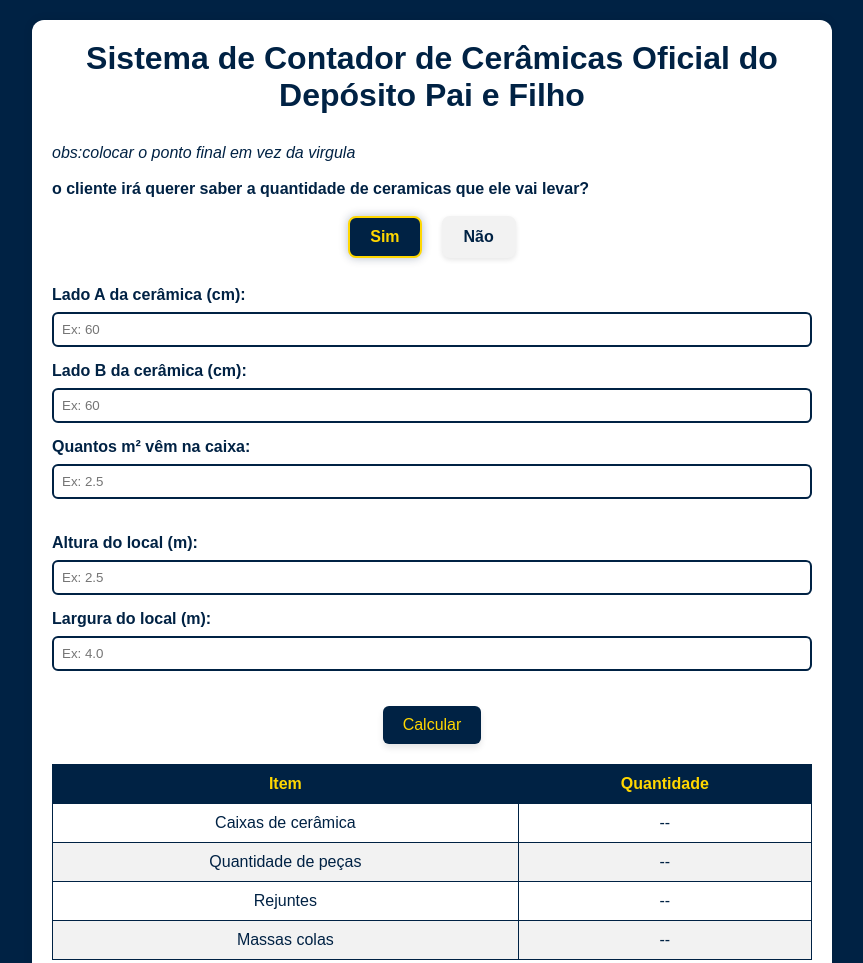
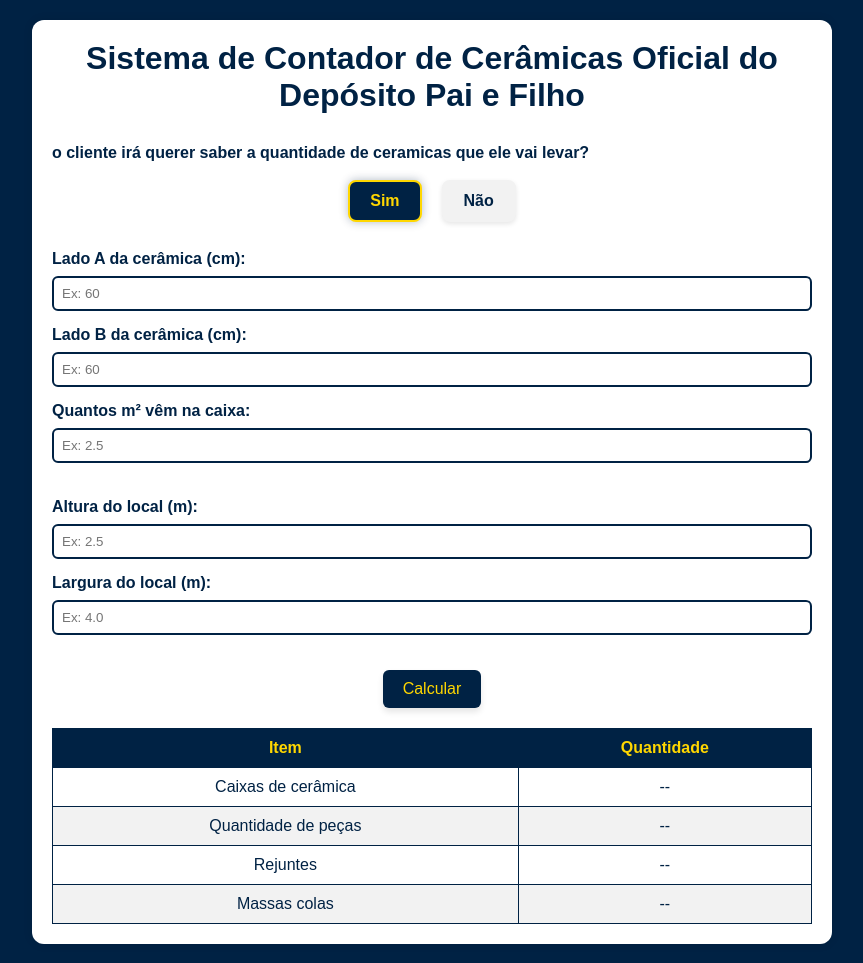
Before and after one commit to Error-710/ceramicas-trabalho, a plain HTML site: page index.html in a window 1280 px wide. Shown: the top 963 px of the page, without its empty margins (208-1071 px from the left). Drawn offline with Linux system fonts and the light colour scheme.

Commit message:
tirei a obs de colocar o ponto em vez da virgula

```diff
--- a/index.html
+++ b/index.html
@@ -9,7 +9,6 @@
 <body>
   <div class="container">
     <h1>Sistema de Contador de Cerâmicas Oficial do Depósito Pai e Filho</h1>
-    <p><address>obs:colocar o ponto final em vez da virgula</address></p><br>
     <p><strong>o cliente irá querer saber a quantidade de ceramicas que ele vai levar?</strong></p><br>
 
 
```
